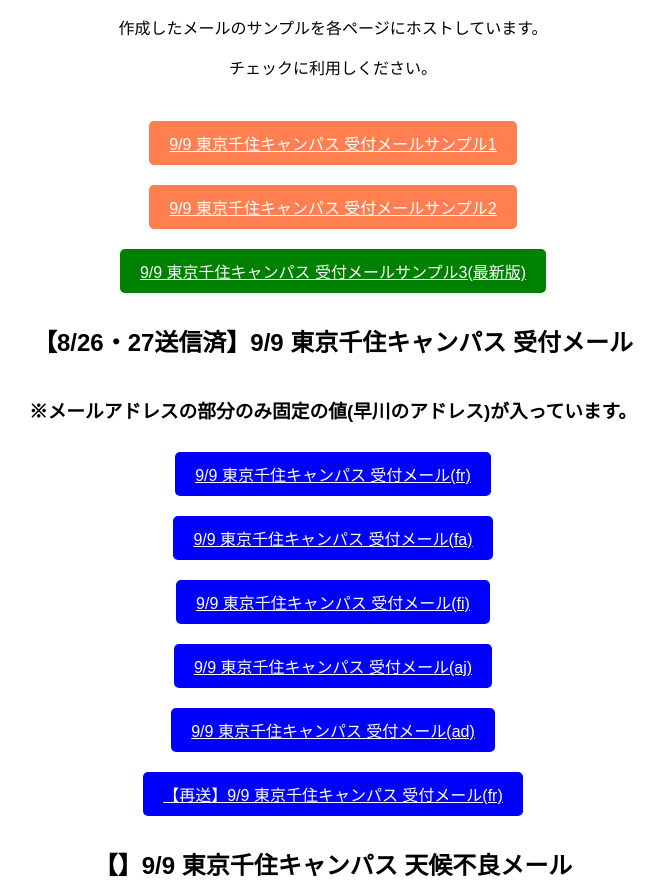
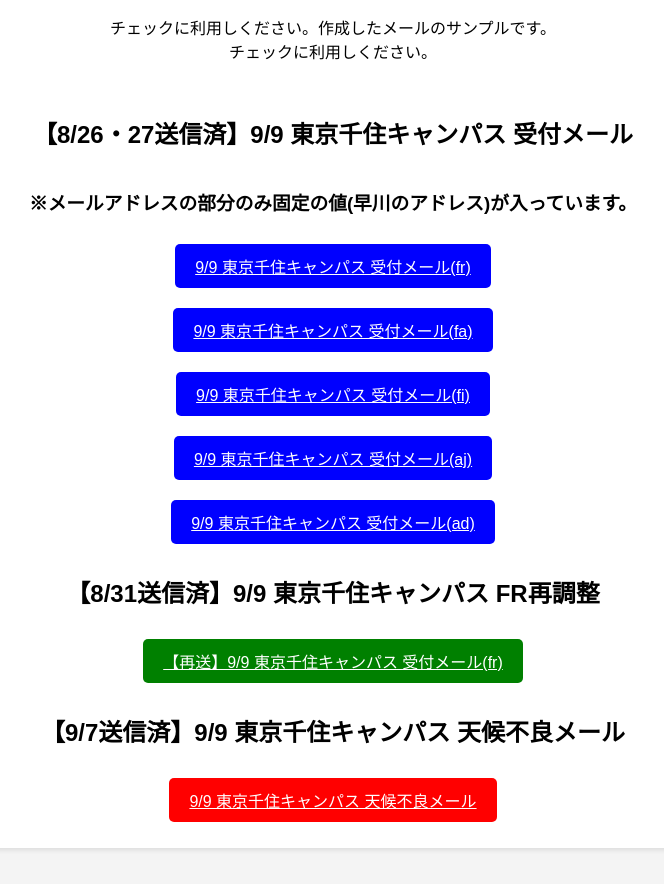
Before and after one commit to tdu-gs/public-env, a plain HTML site: page index.html in a window 1280 px wide. Shown: the part 220-1104 px from the top of the page, without its empty margins (307-971 px from the left). Drawn offline with Linux system fonts and the light colour scheme.

Commit message:
Remove the sample mail path in the index.html

```diff
--- a/index.html
+++ b/index.html
@@ -113,48 +113,38 @@
     </header>
     <div class="container">
       <h2>父母懇談会 受付メール サンプル</h2>
-      <p>作成したメールのサンプルを各ページにホストしています。</p>
-      <p>チェックに利用しください。</p>
+      <p>チェックに利用しください。作成したメールのサンプルです。<br>チェックに利用しください。</p>
 
       <div class="page-links">
-        <a href="./mail_sample/20230909_campus.html" class="page-link-button"
-          >9/9 東京千住キャンパス 受付メールサンプル1</a
-        >
-        <a href="./mail_sample/20230909_campus2.html" class="page-link-button"
-          >9/9 東京千住キャンパス 受付メールサンプル2</a
-        >
-        <a href="./mail_sample/20230909_campus3.html" class="page-link-button2"
-          >9/9 東京千住キャンパス 受付メールサンプル3(最新版)</a
-        >
-
         <h2>【8/26・27送信済】9/9 東京千住キャンパス 受付メール</h2>
         <h3>
           ※メールアドレスの部分のみ固定の値(早川のアドレス)が入っています。
         </h3>
-        <a href="./mail_sample/fr.html" class="page-link-button3"
+        <a href="./mail_september9th//fr.html" class="page-link-button3"
           >9/9 東京千住キャンパス 受付メール(fr)</a
         >
-        <a href="./mail_sample/fa.html" class="page-link-button3"
+        <a href="./mail_september9th//fa.html" class="page-link-button3"
           >9/9 東京千住キャンパス 受付メール(fa)</a
         >
-        <a href="./mail_sample/fi.html" class="page-link-button3"
+        <a href="./mail_september9th//fi.html" class="page-link-button3"
           >9/9 東京千住キャンパス 受付メール(fi)</a
         >
-        <a href="./mail_sample/aj.html" class="page-link-button3"
+        <a href="./mail_september9th/aj.html" class="page-link-button3"
           >9/9 東京千住キャンパス 受付メール(aj)</a
         >
-        <a href="./mail_sample/ad.html" class="page-link-button3"
+        <a href="./mail_september9th/ad.html" class="page-link-button3"
           >9/9 東京千住キャンパス 受付メール(ad)</a
         >
 
-        <a href="./mail_sample/fa_resend.html" class="page-link-button3"
+        <h2>【8/31送信済】9/9 東京千住キャンパス FR再調整</h2>
+        <a href="./mail_september9th/fa_resend.html" class="page-link-button2"
           >【再送】9/9 東京千住キャンパス 受付メール(fr)</a
         >
 
         <!-- <a href="page3.html" class="page-link-button">Go to Page 3</a> -->
 
-        <h2>【】9/9 東京千住キャンパス 天候不良メール</h2>
-        <a href="./mail_sample/bad_weather_notice.html" class="page-link-button4"
+        <h2>【9/7送信済】9/9 東京千住キャンパス 天候不良メール</h2>
+        <a href="./mail_september9th//bad_weather_notice.html" class="page-link-button4"
           >9/9 東京千住キャンパス 天候不良メール</a
         >
       </div>
```
Also changed, not shown: mail_september9th/ad.html (renamed from mail_sample/ad.html), mail_september9th/aj.html (renamed from mail_sample/aj.html), mail_september9th/bad_weather_notice.html (renamed from mail_sample/bad_weather_notice.html), mail_september9th/fa.html (renamed from mail_sample/fa.html), mail_september9th/fa_resend.html (renamed from mail_sample/fa_resend.html), mail_september9th/fi.html (renamed from mail_sample/fi.html), mail_september9th/fr.html (renamed from mail_sample/fr.html).
